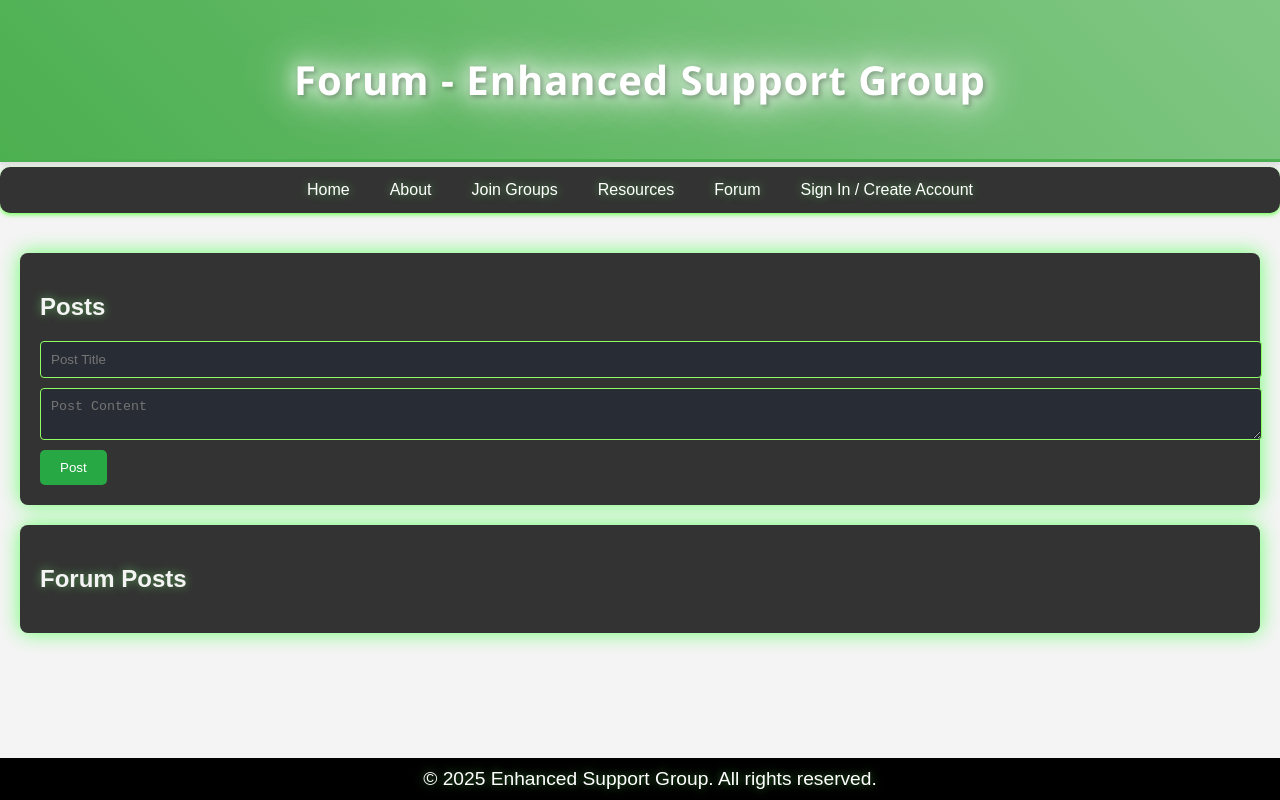
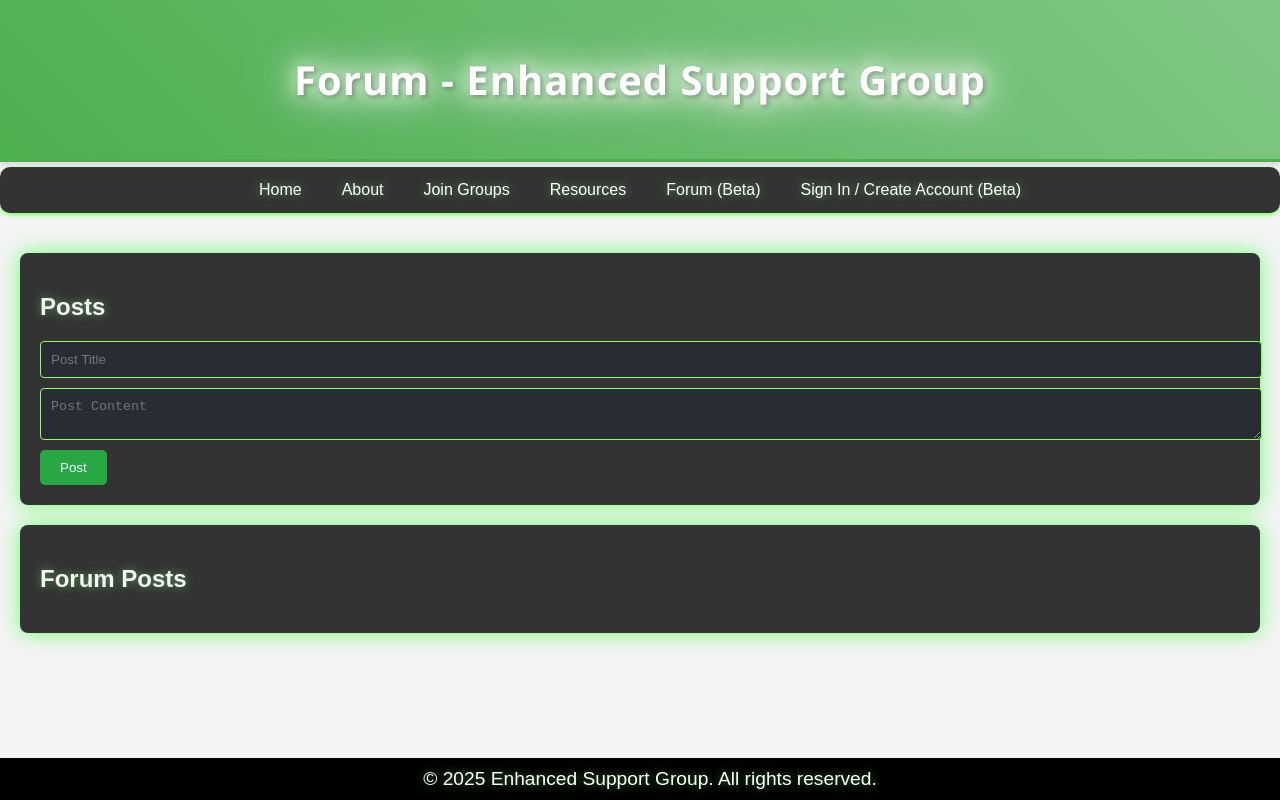
Before and after one commit to Anthony-Leon6/StepWell, a website: page forum.html in a window 1280 px wide. Drawn offline with Linux system fonts and the light colour scheme; no server answers.

Commit message:
Update forum.html

```diff
--- a/forum.html
+++ b/forum.html
@@ -72,8 +72,8 @@
             <li><a href="about.html">About</a></li>
             <li><a href="groups.html">Join Groups</a></li>
             <li><a href="resources.html">Resources</a></li>
-            <li><a href="forum.html">Forum</a></li>
-            <li><a href="signin.html">Sign In / Create Account</a></li>
+            <li><a href="forum.html">Forum (Beta)</a></li>
+            <li><a href="signin.html">Sign In / Create Account (Beta)</a></li>
         </ul>
     </nav>
     <main>
```
